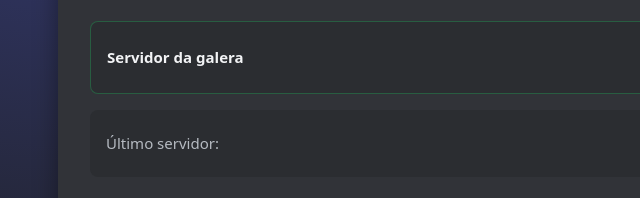
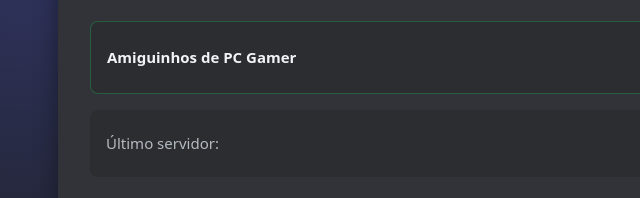
Before and after one commit to leonardoneri/Concord, an Electron app: page electron/launcher.html in a window 1280 px wide. Shown: the part 186-384 px from the top of the page, 182-822 px from the left. Drawn offline with Linux system fonts and the light colour scheme; no server answers.

Commit message:
Renomeia o servidor da galera no launcher para Amiguinhos de PC Gamer
Co-Authored-By: Claude Opus 5.5 <noreply@anthropic.com>

```diff
--- a/electron/launcher.html
+++ b/electron/launcher.html
@@ -111,7 +111,7 @@
     <p class="sub">Chat, chamada e tela compartilhada com a galera</p>
 
     <div id="galera" hidden>
-      <span><b>Servidor da galera</b><small id="galera-endereco"></small></span>
+      <span><b>Amiguinhos de PC Gamer</b><small id="galera-endereco"></small></span>
       <button id="btn-galera" class="verde">Entrar</button>
     </div>
 
```
